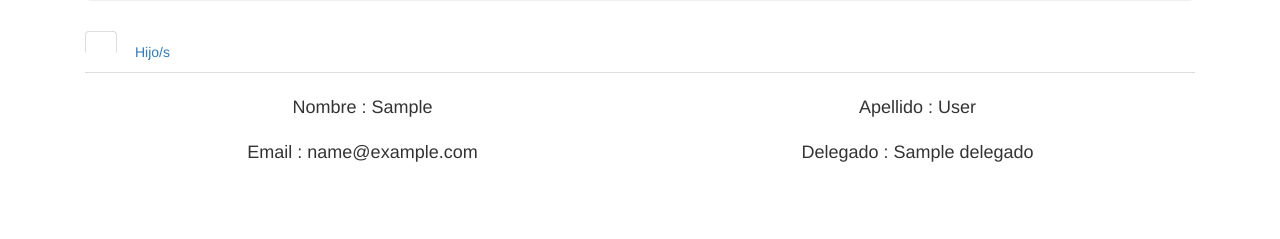
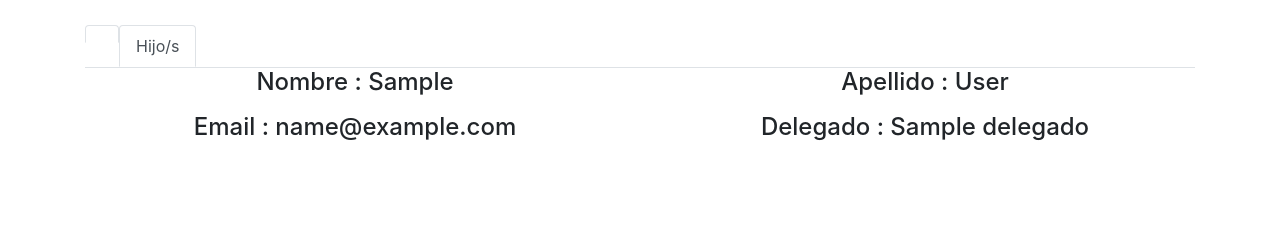
Before and after one commit to agusjaimez/AppVilladaG3-Server, a Django app: template villadaApp/app/templates/usuario_padres.html in a window 1280 px wide. Shown: the part 561-800 px from the top of the page. Run offline with Django 3.2, Linux system fonts and the light colour scheme; the template is opened without the code that fills it: most values are stand-ins (such as "Sample title", 1, 10 or a date in 2020); some libraries are stand-ins or nearby versions.

Commit message:
nav-bar
Se modifico el estilo del archivo usuario_padre.html para que no se peleen los diferentes estilos de boostrap de base_usuario.html y la anteriormente dicho archivo

```diff
--- a/villadaApp/app/templates/usuario_padres.html
+++ b/villadaApp/app/templates/usuario_padres.html
@@ -13,7 +13,6 @@
 <head>
 	<meta charset="utf-8">
 	<meta name="viewport" content="width=device-width, initial-scale=1">
-	<link rel="stylesheet"  href="https://maxcdn.bootstrapcdn.com/bootstrap/3.3.7/css/bootstrap.min.css">
 	<script src="https://ajax.googleapis.com/ajax/libs/jquery/3.3.1/jquery.min.js"></script>
 	<script src="https://maxcdn.bootstrapcdn.com/bootstrap/3.3.7/js/bootstrap.min.js"></script>
 </head>
@@ -26,47 +25,46 @@
 			</div>
 			<div class="text-center">
                 <h1  >{{ user.get_username }}</h1>
-				<img src="http://ssl.gstatic.com/accounts/ui/avatar_2x.png" class="avatar img-circle img-thumbnail" alt="avatar">
+				<img src="http://ssl.gstatic.com/accounts/ui/avatar_2x.png" href="javascript:;" class="avatar avatar-xs rounded-circle">
 
 			</div><br>
 	</div>
 		<!--/col-3-->
 		<div  class="text-center">
-			<ul class="nav nav-tabs">
-				<li class="active"><a data-toggle="tab" href="#home">{{ user.get_username }}</a></li>
-				<li><a data-toggle="tab" href="#messages">Hijo/s</a></li>
+			<ul class="nav nav-tabs" id="myTab" role="tablist">
+				<li class="nav-item"><a class="nav-link active" id="home-tab" data-toggle="tab" href="#home" role="tab" aria-controls="home" aria-selected="true">{{ user.get_username }}</a></li>
+				<li><a class="nav-link active" id="home-tab" data-toggle="tab" href="#messages" role="tab" aria-controls="home" aria-selected="true" >Hijo/s</a></li>
 			</ul>
 
 
 			<div class="tab-content">
 				<div class="tab-pane active" id="home">
-
-
-						<div class="form-group">
+					<div class="row">
+						<div class="col">
 							<div class="col-xs-6">
 								<label for="first_name"><h4>Nombre : {{ tutor.first_name }}</h4></label>
 							</div>
 						</div>
-						<div class="form-group">
 
+						<div class="col">
 							<div class="col-xs-6">
 								<label for="last_name"><h4>Apellido : {{ tutor.last_name }}</h4></label>
 							</div>
 						</div>
-
-						<div class="form-group">
-
+					</div>
+					<div class="row">
+						<div class="col">
 							<div class="col-xs-6">
 								<label for="email"><h4>Email : {{ tutor.email }}</h4></label>
 							</div>
 						</div>
 
-						<div class="form-group">
+						<div class="col">
 							<div class="col-xs-6">
 								<label for="info"><h4>Delegado : {{ tutor.delegado }}</h4></label>
 							</div>
 						</div>
-
+					</div>
 				</div>
 
 				<!--/tab-pane-->
@@ -81,8 +79,11 @@
 
 									<div class="row">
 										<div style=" padding-left: 20px; padding-right:  20px;padding-top: 10px;padding-bottom: 10;padding-bottom: 10px;">
-										<img src="http://ssl.gstatic.com/accounts/ui/avatar_2x.png" class="avatar img-circle img-thumbnail" alt="avatar" float:left; width="150" height="150" >
+										<a href="javascript:;" class="avatar avatar-xs rounded-circle">
+										<img src="http://ssl.gstatic.com/accounts/ui/avatar_2x.png" href="javascript:;" class="avatar avatar-xs rounded-circle" float:left; width="150" height="150" >
+										</a>
 										</div>
+
 										<div style="padding-top: 20px;">
 										<label class = 'first_name'for="first_name"><h4>Nombre : {{ alumno.first_name }}</h4></label></br>
 										<label for="last_name"><h4>Apellido : {{ alumno.last_name }}</h4></label></br>
```
Also changed, not shown: villadaApp/db.sqlite3. Lines whose indentation alone changed are shown as unchanged.
